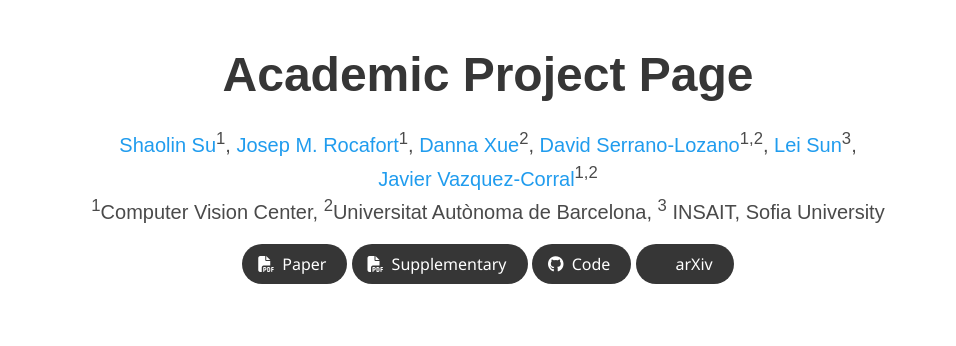
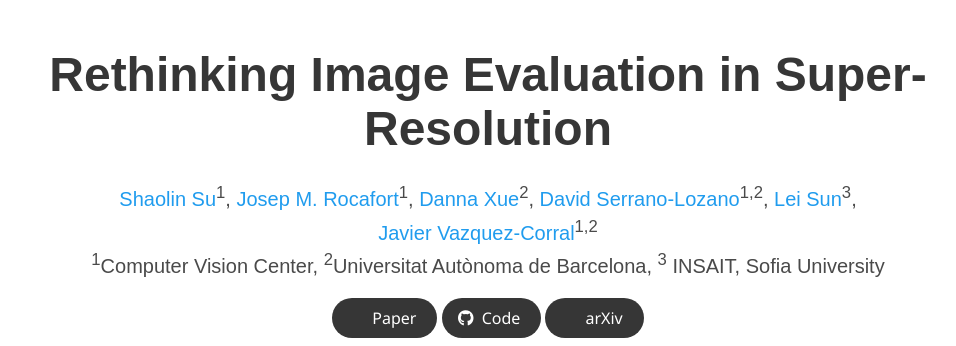
Before and after one commit to rqi-sr/rqi-sr.github.io, a plain HTML site: page index.html in a window 1280 px wide. Shown: the top 346 px of the page, without its empty margins (152-1108 px from the left). Drawn offline with nearby package versions, Linux system fonts and the light colour scheme; grey boxes are pictures that could not be loaded; some icons are missing; a web font is replaced by a local one.

Commit message:
Update index.html

```diff
--- a/index.html
+++ b/index.html
@@ -52,7 +52,7 @@
       <div class="container is-max-desktop">
         <div class="columns is-centered">
           <div class="column has-text-centered">
-            <h1 class="title is-1 publication-title">Academic Project Page</h1>
+            <h1 class="title is-1 publication-title">Rethinking Image Evaluation in Super-Resolution</h1>
             <div class="is-size-5 publication-authors">
               <!-- Paper authors -->
               <span class="author-block">
@@ -80,29 +80,18 @@ INSAIT, Sofia University</span>
                     <div class="publication-links">
                          <!-- Arxiv PDF link -->
                       <span class="link-block">
-                        <a href="https://arxiv.org/pdf/<ARXIV PAPER ID>.pdf" target="_blank"
+                        <a href="https://arxiv.org/abs/2503.13074" target="_blank"
                         class="external-link button is-normal is-rounded is-dark">
                         <span class="icon">
-                          <i class="fas fa-file-pdf"></i>
+                          <i class="ai ai-arxiv"></i>
                         </span>
                         <span>Paper</span>
                       </a>
                     </span>
 
-                    <!-- Supplementary PDF link -->
-                    <span class="link-block">
-                      <a href="static/pdfs/supplementary_material.pdf" target="_blank"
-                      class="external-link button is-normal is-rounded is-dark">
-                      <span class="icon">
-                        <i class="fas fa-file-pdf"></i>
-                      </span>
-                      <span>Supplementary</span>
-                    </a>
-                  </span>
-
                   <!-- Github link -->
                   <span class="link-block">
-                    <a href="https://github.com/YOUR REPO HERE" target="_blank"
+                    <a href="https://github.com/SSL92/RQI" target="_blank"
                     class="external-link button is-normal is-rounded is-dark">
                     <span class="icon">
                       <i class="fab fa-github"></i>
```
